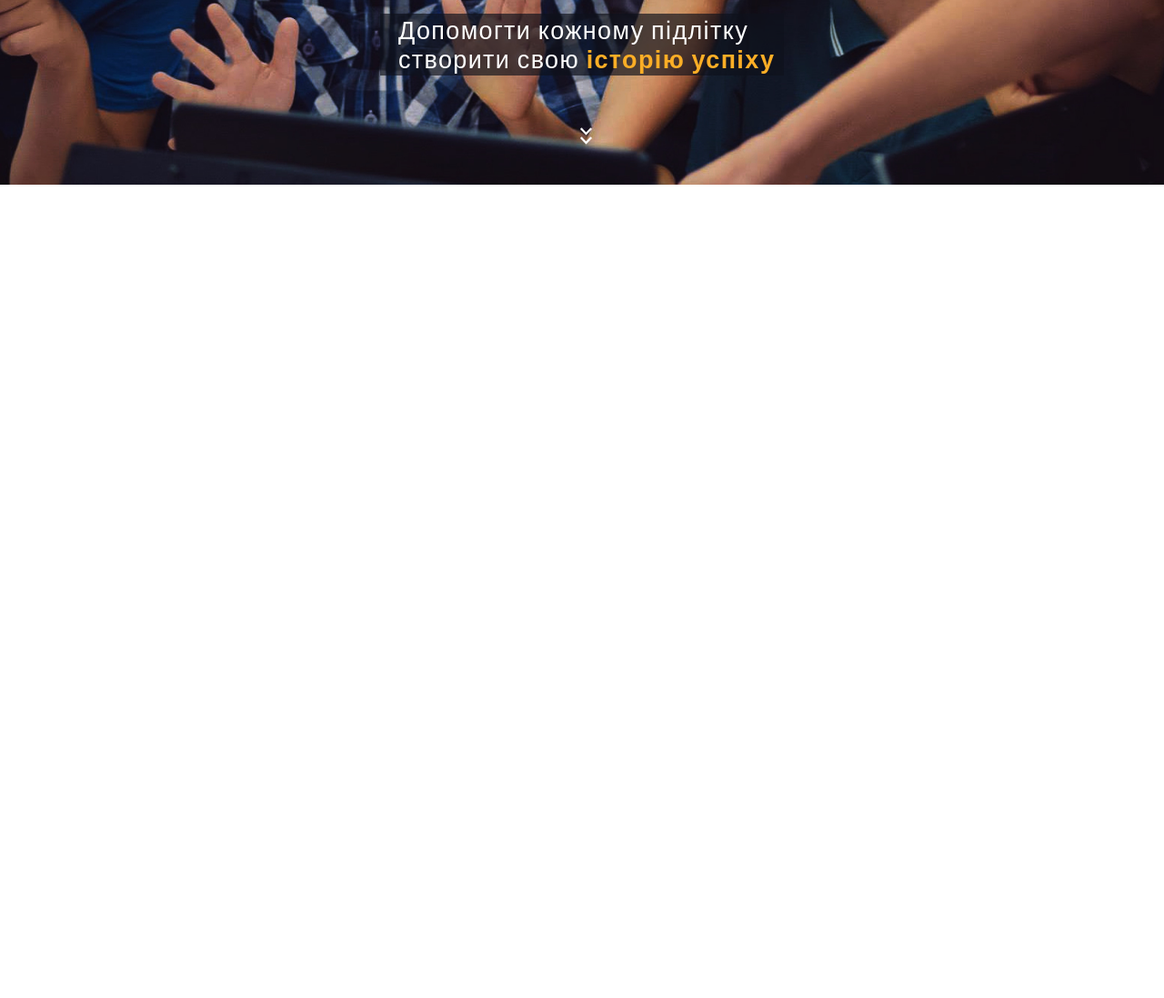
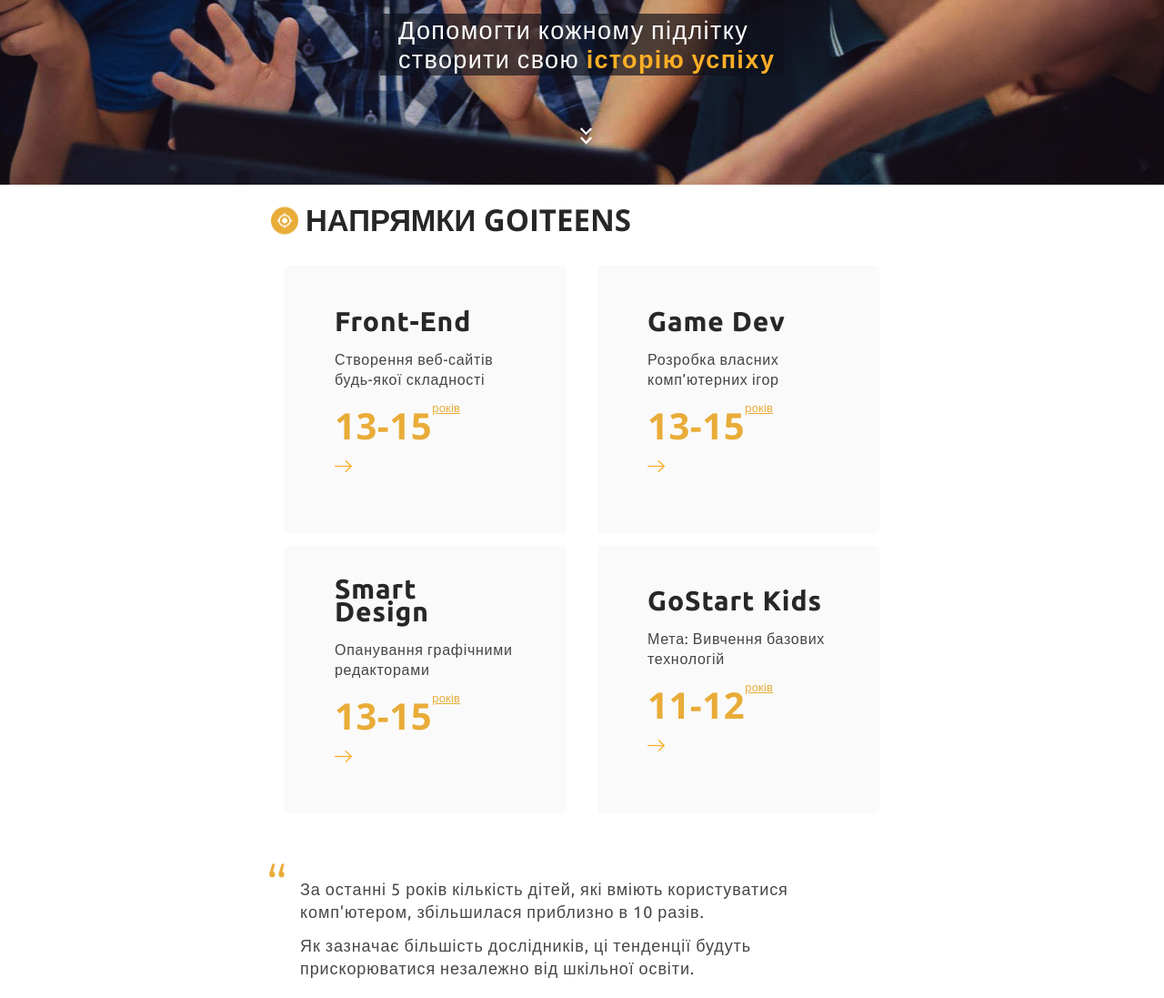
Before and after one commit to DmytroTitov/GoITeens, a website: page src/index.html in a window 1280 px wide. Shown: the part 597-1694 px from the top of the page at 91% size. Before the commit the page ends 810 px from the top, so only its background shows below. Drawn offline with nearby package versions, Linux system fonts and the light colour scheme; files that its build step writes are made by us from their sources.

Commit message:
Added program and courses sections

```diff
--- a/src/index.html
+++ b/src/index.html
@@ -1,6 +1,5 @@
 <!DOCTYPE html>
 <html lang="en">
-
   <head>
     <meta charset="UTF-8" />
     <meta name="viewport" content="width=device-width, initial-scale=1.0" />
@@ -13,9 +12,16 @@
     <section class="banner">
       <header class="page_header container">
         <nav class="page_nav">
-        <a class="page_nav__logo" href="#"><img class="page_nav__img"
-            srcset="images/logo.png 143w, images/logo@2x.png 286w" sizes="143px" src="images/logo.png" alt=""
-            height="37"></a>
+          <a class="page_nav__logo" href="#"
+            ><img
+              class="page_nav__img"
+              srcset="images/logo.png 143w, images/logo@2x.png 286w"
+              sizes="143px"
+              src="images/logo.png"
+              alt=""
+              height="37"
+          /></a>
+
           <div class="hamburger-menu">
             <input id="menu__toggle" type="checkbox" />
             <label class="menu__btn" for="menu__toggle">
@@ -37,17 +43,110 @@
         <div class="promo">
           <h2 class="promo__header">Наша місія</h2>
           <div class="promo__shadow">
-          <p class="promo__text">Допомогти кожному підлітку створити свою <span class="promo__text--yellow">історію
-              успіху</span></p>
+            <p class="promo__text">
+              Допомогти кожному підлітку створити свою
+              <span class="promo__text--yellow">історію успіху</span>
+            </p>
           </div>
         </div>
         <div class="scroll">
-        <button class="scroll__down" type="button"><img
-            srcset="images/scroll_down.png 13w, images/scroll_down@2x.png 26w" sizes="13px" src="images/scroll_down.png"
-            alt="" height="19"></button>
+          <button class="scroll__down" type="button">
+            <img
+              srcset="images/scroll_down.png 13w, images/scroll_down@2x.png 26w"
+              sizes="13px"
+              src="images/scroll_down.png"
+              alt=""
+              height="19"
+            />
+          </button>
         </div>
       </div>
     </section>
+
+    <section class="courses container">
+      <h2 class="courses__title">
+        напрямки goiteens
+      </h2>
+      <div class="courses__card-container">
+        <ul class="courses__card-list">
+          <li class="courses__card-item">
+            <div class="courses__card-item__wrapper">
+              <p class="courses__card-title">
+                Front-End
+              </p>
+              <p class="courses__card-description">
+                Створення веб-сайтів будь-якої складності
+              </p>
+              <p class="courses__card-age">
+                13-15<sup class="courses__card-age--sup">років</sup>
+              </p>
+            </div>
+          </li>
+
+          <li class="courses__card-item">
+            <div class="courses__card-item__wrapper">
+              <p class="courses__card-title">
+                Game Dev
+              </p>
+              <p class="courses__card-description">
+                Розробка власних комп’ютерних ігор
+              </p>
+              <p class="courses__card-age">
+                13-15<sup class="courses__card-age--sup">років</sup>
+              </p>
+            </div>
+          </li>
+
+          <li class="courses__card-item">
+            <div class="courses__card-item__wrapper">
+              <p class="courses__card-title">
+                Smart Design
+              </p>
+              <p class="courses__card-description">
+                Опанування графічними редакторами
+              </p>
+              <p class="courses__card-age">
+                13-15<sup class="courses__card-age--sup">років</sup>
+              </p>
+            </div>
+          </li>
+
+          <li class="courses__card-item">
+            <div class="courses__card-item__wrapper">
+              <p class="courses__card-title">
+                GoStart Kids
+              </p>
+              <p class="courses__card-description">
+                Мета: Вивчення базових технологій
+              </p>
+              <p class="courses__card-age">
+                11-12<sup class="courses__card-age--sup">років</sup>
+              </p>
+            </div>
+          </li>
+        </ul>
+      </div>
+    </section>
+
+    <section class="program container">
+      <div class="program__description">
+        <p class="program__description-text">
+          За останні 5 років кількість дітей, які вміють користуватися
+          комп'ютером, збільшилася приблизно в 10 разів.
+        </p>
+        <p class="program__description-text">
+          Як зазначає більшість дослідників, ці тенденції будуть прискорюватися
+          незалежно від шкільної освіти.
+        </p>
+      </div>
+      <div class="program__img"></div>
+      <div class="program__training">
+        <p class="program__training-text">
+          Програма навчання створюється за участі відомих спеціалістів IT
+          сектору, успішних стартаперів, бізнес-тренерів і підліткових
+          психологів.
+        </p>
+      </div>
+    </section>
   </body>
-
 </html>
--- /dev/null
+++ b/src/sass/components/courses.scss
@@ -0,0 +1,161 @@
+.courses__title-container {
+}
+
+.courses__title {
+  position: relative;
+  margin: 0 0 6px;
+  padding-left: 40px;
+  font-family: $title-ff;
+  font-size: 20px;
+  line-height: 78px;
+  text-transform: uppercase;
+  color: $main-dark-color;
+
+  @media screen and (min-width: 768px) {
+    margin-bottom: 11px;
+    font-size: 33px;
+  }
+
+  @media screen and (min-width: 1920px) {
+    margin-bottom: 41px;
+  }
+}
+
+.courses__title::before {
+  content: "";
+  position: absolute;
+  top: 50%;
+  left: 0;
+  transform: translateY(-50%);
+  width: 33px;
+  height: 33px;
+  border-radius: 50%;
+  background-image: url(../images/icons/icon.png);
+  background-repeat: no-repeat;
+  background-position: center;
+}
+
+.courses__card-list {
+  padding: 0;
+  margin: 0;
+  list-style: none;
+
+  @media screen and (min-width: 768px) and (max-width: 1919px) {
+    @include flex-direction("wrap-around");
+  }
+}
+
+.courses__card-item {
+  @include flex-direction("center");
+  min-height: 225px;
+  margin-bottom: 12px;
+  background-color: #fafafa;
+  border-radius: 5px;
+  transition: all 200ms linear;
+  cursor: pointer;
+
+  &:hover {
+    background-color: $accent-color;
+  }
+
+  &:hover .courses__card-description,
+  &:hover .courses__card-age,
+  &:hover .courses__card-age--sup {
+    color: $light-color;
+  }
+
+  &:hover .courses__card-age--sup::after {
+    background-image: url(../images/icon/arrow-white-mob);
+  }
+
+  @media screen and (min-width: 767px) {
+    &:hover .courses__card-age--sup::after {
+      background-image: url(../images/icon/arrow-white);
+    }
+
+    &:not(:last-child) {
+      margin-bottom: 12px;
+    }
+  }
+
+  @media screen and (min-width: 768px) {
+    min-height: 295px;
+    min-width: 310px;
+  }
+
+  @media screen and (min-width: 1920px) {
+    min-width: 325px;
+  }
+}
+
+.courses__card-item__wrapper {
+  width: 200px;
+}
+
+.courses__card-title {
+  margin: 0 0 28px;
+  font-family: $subtitle-ff;
+  font-size: 25px;
+  color: $main-dark-color;
+  line-height: 25px;
+  letter-spacing: 0.03em;
+
+  @media screen and (min-width: 768px) {
+    font-size: 30px;
+    margin-bottom: 18px;
+  }
+}
+
+.courses__card-description {
+  margin: 0 0 32px;
+  font-family: $main-ff;
+  font-size: 16px;
+  color: $main-text-color;
+  line-height: 20px;
+  letter-spacing: 0.045em;
+
+  @media screen and (min-width: 768px) {
+    line-height: 22px;
+    margin-bottom: 29px;
+  }
+
+  @media screen and (min-width: 1920px) {
+    font-size: 18px;
+    line-height: 27px;
+    margin-bottom: 19px;
+  }
+}
+
+.courses__card-age {
+  margin: 0;
+  font-family: $title-ff;
+  font-size: 30px;
+  color: $accent-color;
+  line-height: 22px;
+  letter-spacing: 0.015em;
+
+  @media screen and (min-width: 768px) {
+    font-size: 40px;
+  }
+}
+
+.courses__card-age--sup {
+  position: relative;
+  top: -20px;
+  font-family: $main-ff;
+  font-size: 13px;
+  color: $accent-color;
+  line-height: 22px;
+  letter-spacing: 0.015em;
+  vertical-align: top;
+  text-decoration: underline;
+
+  &::after {
+    display: block;
+    content: "";
+    margin-top: 47px;
+    width: 19px;
+    height: 13px;
+    background-image: url(../images/icons/arrow.png);
+  }
+}
--- /dev/null
+++ b/src/sass/components/program.scss
@@ -0,0 +1,151 @@
+.program {
+  padding-top: 55px;
+  margin-bottom: 32px;
+
+  @media screen and (min-width: 768px) and (max-width: 1919px) {
+    padding: 59px 34px 0;
+    margin-bottom: 56px;
+  }
+
+  @media screen and (min-width: 1920px) {
+    @include flex-direction('sb-center');
+    flex-direction: row-reverse;
+    flex-wrap: wrap;
+    margin-bottom: 102px;
+  }
+}
+
+.program__description {
+  position: relative;
+  max-width: 264px;
+
+  @media screen and (min-width: 768px) and (max-width: 1919px) {
+    max-width: 556px;
+  }
+
+  @media screen and (min-width: 1920px) {
+    max-width: 537px;
+    margin-bottom: 114px;
+  }
+
+  &::before {
+    position: absolute;
+    top: -12px;
+    left: -4px;
+    display: block;
+    content: '\201c';
+    font-family: $quotes-ff;
+    font-size: 60px;
+    line-height: 40px;
+    letter-spacing: 0.07em;
+    color: $accent-color;
+
+    @media screen and (min-width: 768px) {
+      left: -37px;
+    }
+  }
+}
+
+.program__description-text {
+  margin: 0;
+  font-family: $main-ff;
+  font-size: $semi-fz;
+  letter-spacing: 0.05em;
+  line-height: 20px;
+  color: $semi-text-color;
+
+  &:first-child {
+    margin-bottom: 12px;
+  }
+
+  &:last-child {
+    margin-bottom: 23px;
+  }
+
+  @media screen and (min-width: 768px) {
+    font-size: 18px;
+    line-height: 25px;
+  }
+
+  @media screen and (min-width: 1920px) {
+    font-size: 20px;
+    line-height: 35px;
+  }
+}
+
+.program__img {
+  height: 320px;
+  margin-bottom: 42px;
+  background-image: url('../../images/children-mobile.jpg');
+  background-repeat: no-repeat;
+  background-size: cover;
+
+  @media screen and (min-width: 768px) {
+    margin-bottom: 70px;
+    background-image: url('../../images/children-tablet.jpg');
+  }
+
+  @media screen and (min-width: 1920px) {
+    height: 400px;
+    width: 650px;
+    margin-bottom: 114px;
+    background-image: url('../../images/children-desktop.jpg');
+  }
+}
+
+.program__training {
+  width: 100%;
+  background-color: #7550de;
+  border-radius: 8px;
+
+  @media screen and (min-width: 768px) {
+    @include flex-direction('center');
+    min-height: 182px;
+    background-color: #824fe3;
+    box-shadow: 3px 5.196px 18px 0px rgba(0, 0, 0, 0.15);
+    border-radius: 3px;
+  }
+
+  @media screen and (min-width: 1920px) {
+    border-radius: 4px;
+  }
+}
+
+.program__training-text {
+  max-width: 458px;
+  margin: 0;
+  font-family: $main-ff;
+  font-size: 18px;
+  line-height: 24px;
+  letter-spacing: 0.05em;
+  text-align: center;
+  color: $light-color;
+
+  @media screen and (max-width: 767px) {
+    padding: 25px 20px 23px;
+
+    &::before {
+      display: block;
+      content: '';
+      width: 60px;
+      height: 2px;
+      margin: 0 auto 11px;
+      background-color: $accent-color;
+    }
+  }
+
+  @media screen and (min-width: 768px) {
+    max-width: 540px;
+    padding-left: 20px;
+    border-left: 2px solid $accent-color;
+    font-size: 20px;
+    line-height: 28px;
+    text-align: left;
+  }
+
+  @media screen and (min-width: 1920px) {
+    max-width: 842px;
+    font-size: 25px;
+    line-height: 35px;
+  }
+}
--- a/src/sass/styles.scss
+++ b/src/sass/styles.scss
@@ -15,3 +15,5 @@
 @import 'components/header.scss';
 @import 'components/promo.scss';
 @import 'components/scroll_down.scss';
+@import 'components/program';
+@import 'components/courses';
```
Also changed, not shown: src/images/children-desktop.jpg (added), src/images/children-mobile.jpg (added), src/images/children-tablet.jpg (added), src/images/icons/arrow-white-mob.png (added), src/images/icons/arrow-white.png (added), src/images/icons/arrow.png (added), src/images/icons/icon.png (added). Lines whose indentation alone changed are shown as unchanged.
